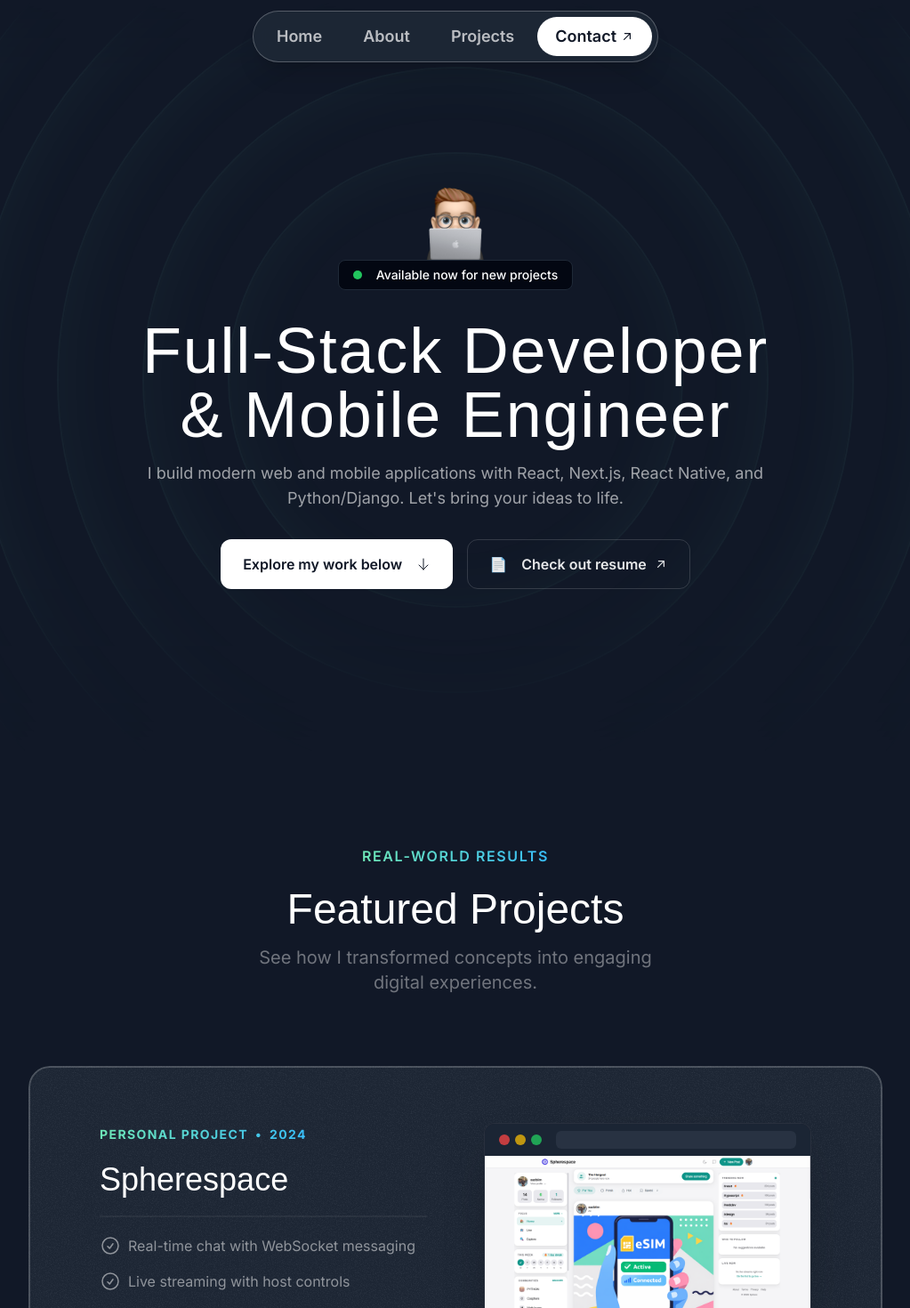
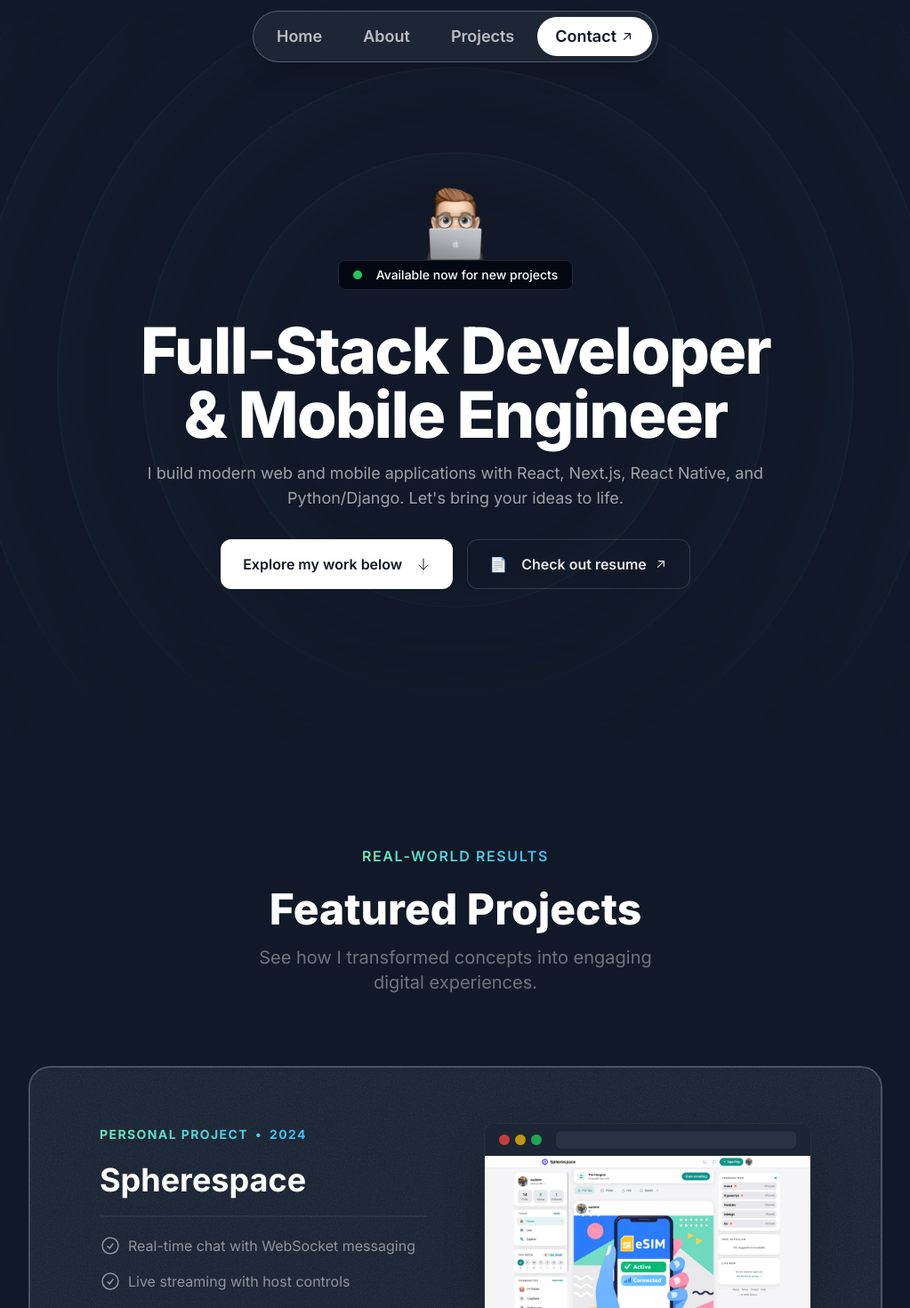
Before and after one commit to aaziblim/new-portfolio-website, a Next.js app: page / in a window 1280 px wide. Shown: the top 1470 px of the page at 89% size, without its empty margins (128-1151 px from the left). Built offline with nearby package versions, Linux system fonts and the light colour scheme; a web font is replaced by a local one.

Commit message:
update heading font

```diff
--- a/src/app/contact/page.tsx
+++ b/src/app/contact/page.tsx
@@ -40,7 +40,7 @@ const ContactPage = () => {
           <p className="text-emerald-400 font-medium text-sm mb-2">
             Contact
           </p>
-          <h1 className="font-serif text-3xl md:text-4xl">
+          <h1 className="font-serif font-bold text-3xl md:text-4xl">
             Let&apos;s Work Together
           </h1>
           <p className="mt-3 text-white/50 max-w-md">
--- a/src/app/resume/page.tsx
+++ b/src/app/resume/page.tsx
@@ -24,7 +24,7 @@ const ResumePage = () => {
       <div className="container max-w-3xl mx-auto px-6">
         {/* Header */}
         <header className="mb-16">
-          <h1 className="font-serif text-4xl md:text-5xl tracking-wide mb-4">
+          <h1 className="font-serif font-bold text-4xl md:text-5xl tracking-wide mb-4">
             Abdul-Aziz Ziblim
           </h1>
           <p className="text-white/60 text-lg mb-6">
--- a/src/components/HeaderSection.tsx
+++ b/src/components/HeaderSection.tsx
@@ -18,7 +18,7 @@ export const HeaderSection = ({
         </p>
       </div>
 
-      <h2 className="font-serif text-3xl md:text-5xl justify-center text-center mt-6">
+      <h2 className="font-serif font-extrabold text-3xl md:text-5xl justify-center text-center mt-6">
         {eyebrow}
       </h2>
       <p className="text-center md:text-lg lg:text-xl text-white/40 mt-4 max-w-md mx-auto">
--- a/src/sections/Hero.tsx
+++ b/src/sections/Hero.tsx
@@ -72,7 +72,7 @@ export const HeroSection = () => {
             </div>
           </div>
           <div className="max-w-lg mx-auto lg:max-w-3xl">
-            <h1 className="font-serif text-3xl md:text-5xl lg:text-7xl text-center mt-8 tracking-wide opacity-0 animate-fade-in-up-2">
+            <h1 className="font-serif font-extrabold text-3xl md:text-5xl lg:text-7xl text-center mt-8 tracking-tight opacity-0 animate-fade-in-up-2">
               Full-Stack Developer & Mobile Engineer
             </h1>
             <p className="mt-4 text-center text-white/60 md:text-base lg:text-lg opacity-0 animate-fade-in-up-3">
--- a/src/sections/Projects.tsx
+++ b/src/sections/Projects.tsx
@@ -79,7 +79,7 @@ export const ProjectsSection = () => {
                     <span>{project.year}</span>
                   </div>
 
-                  <h3 className="font-serif text-2xl md:text-4xl mt-2 md:mt-5 flex items-center gap-3 flex-wrap">
+                  <h3 className="font-serif font-bold text-2xl md:text-4xl mt-2 md:mt-5 flex items-center gap-3 flex-wrap">
                     {project.title}
                     {project.isPrivate && (
                       <span className="inline-flex items-center gap-1.5 px-3 py-1 text-xs font-semibold uppercase tracking-wider bg-white/10 text-white/70 rounded-full border border-white/20">
--- a/tailwind.config.ts
+++ b/tailwind.config.ts
@@ -25,7 +25,7 @@ const config: Config = {
     extend: {
       fontFamily: {
         sans: "var(--font-sans)",
-        serif: "var(--font-serif)",
+        serif: "var(--font-sans)",
       },
       animation: {
         'ping-large': "ping-large 1s ease-in-out infinite",
```
